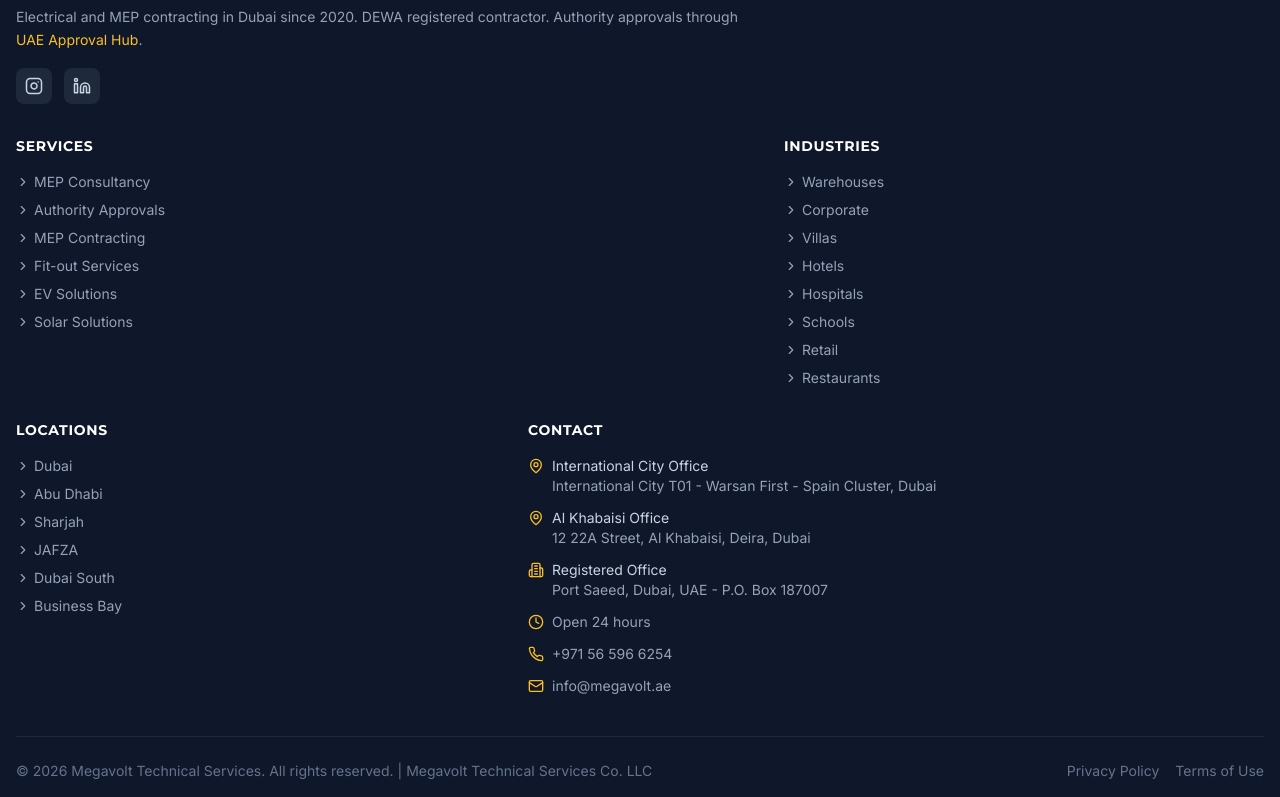
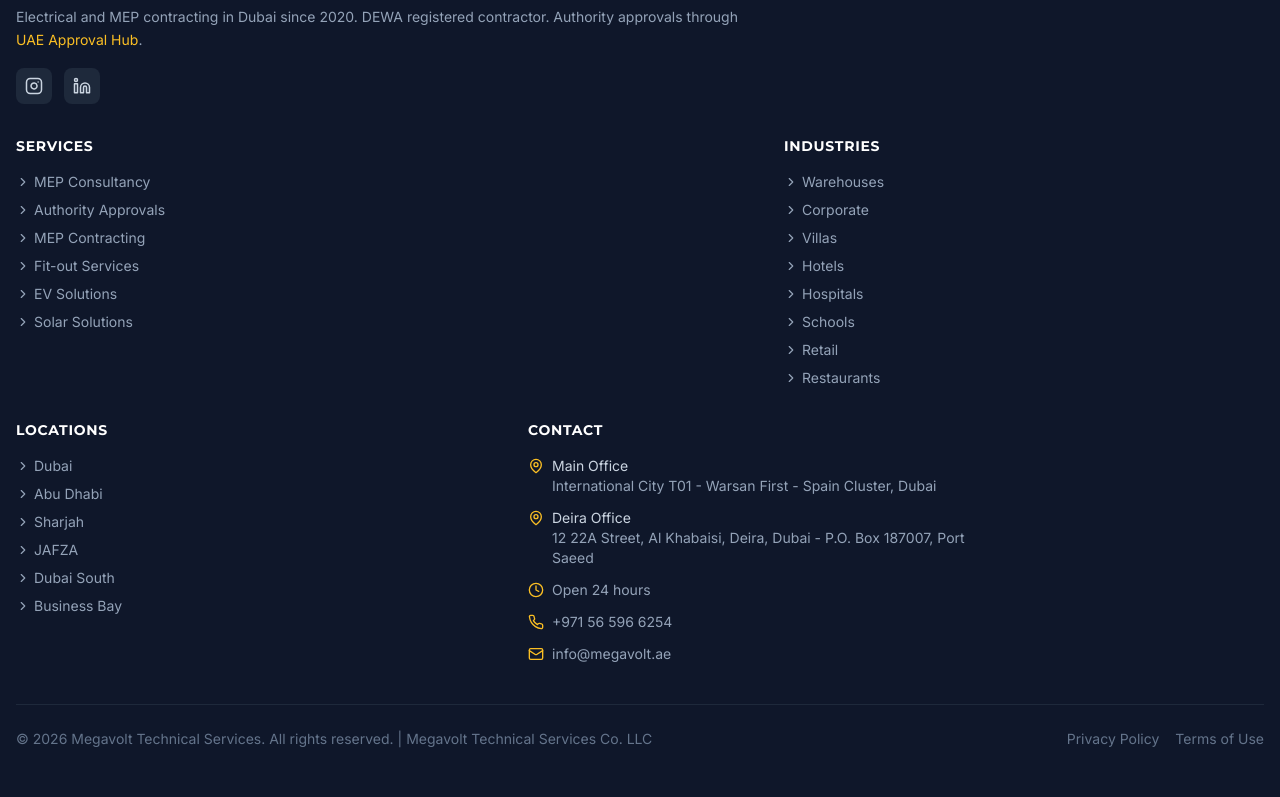
Before and after one commit to rowking/megavolt, a React (Vite) app: page / in a window 1280 px wide. Shown: the part 6670-7467 px from the top of the page. Built offline with nearby package versions, Linux system fonts and the light colour scheme.

Commit message:
Offices: label International City as Main Office and Deira office with P.O. Box
Co-Authored-By: Claude Opus 5.5 <noreply@anthropic.com>
Claude-Session: https://claude.ai/code/session_0185iCpeajoENb2DXpvXMesN

```diff
--- a/index.html
+++ b/index.html
@@ -55,12 +55,13 @@
       "areaServed": { "@type": "City", "name": "Dubai" },
       "department": {
         "@type": "ElectricalContractor",
-        "name": "Megavolt Technical Services Co. LLC, Al Khabaisi Office",
+        "name": "Megavolt Technical Services Co. LLC, Deira Office",
         "telephone": "+971565966254",
         "address": {
           "@type": "PostalAddress",
           "streetAddress": "12 22A Street, Al Khabaisi, Deira",
           "addressLocality": "Dubai",
+          "postOfficeBoxNumber": "187007",
           "addressCountry": "AE"
         },
         "geo": { "@type": "GeoCoordinates", "latitude": 25.2636355, "longitude": 55.3310044 },
--- a/src/components/Footer.tsx
+++ b/src/components/Footer.tsx
@@ -1,5 +1,5 @@
 import { Link } from "react-router-dom";
-import { Phone, Mail, MapPin, Linkedin, Instagram, ChevronRight, Clock, Building2 } from "lucide-react";
+import { Phone, Mail, MapPin, Linkedin, Instagram, ChevronRight, Clock } from "lucide-react";
 import { COMPANY, SERVICES, INDUSTRIES, LOCATIONS, AUTHORITY_LOGOS, OFFICES } from "../data/siteData";
 
 export default function Footer() {
@@ -156,13 +156,6 @@ export default function Footer() {
                   </a>
                 </li>
               ))}
-              <li className="flex items-start gap-2">
-                <Building2 size={16} className="text-amber-400 mt-0.5 flex-shrink-0" />
-                <span className="text-slate-400">
-                  <span className="block text-slate-300">Registered Office</span>
-                  {COMPANY.registeredOffice}
-                </span>
-              </li>
               <li className="flex items-center gap-2 text-slate-400">
                 <Clock size={16} className="text-amber-400" /> {COMPANY.hours}
               </li>
--- a/src/data/siteData.ts
+++ b/src/data/siteData.ts
@@ -21,14 +21,14 @@ export const COMPANY = {
 /** Both offices. The first is megavolt.ae's main office (its Google Business Profile links here). */
 export const OFFICES = [
   {
-    name: "International City Office",
+    name: "Main Office",
     address: "International City T01 - Warsan First - Spain Cluster, Dubai",
     mapsUrl: "https://maps.google.com/?cid=13741699719712327857",
     mapEmbed: "https://www.google.com/maps?q=25.1675123,55.3982207&z=15&output=embed",
   },
   {
-    name: "Al Khabaisi Office",
-    address: "12 22A Street, Al Khabaisi, Deira, Dubai",
+    name: "Deira Office",
+    address: "12 22A Street, Al Khabaisi, Deira, Dubai - P.O. Box 187007, Port Saeed",
     mapsUrl: "https://maps.google.com/?cid=15789134900662765967",
     mapEmbed: "https://www.google.com/maps?q=25.2636355,55.3310044&z=15&output=embed",
   },
--- a/src/pages/Contact.tsx
+++ b/src/pages/Contact.tsx
@@ -66,8 +66,6 @@ export default function Contact() {
                       <div className="font-bold text-slate-900">{office.address}</div>
                     </div>
                   ))}
-                  <div className="text-sm text-slate-500">Registered Office</div>
-                  <div className="font-bold text-slate-900">{COMPANY.registeredOffice}</div>
                 </div>
               </div>
 
--- a/src/pages/Home.tsx
+++ b/src/pages/Home.tsx
@@ -358,7 +358,6 @@ export default function Home() {
                         <div className="font-bold text-slate-900">{office.address}</div>
                       </div>
                     ))}
-                    <div className="text-sm text-slate-500">Registered office: {COMPANY.registeredOffice}</div>
                   </div>
                 </div>
               </div>
```
